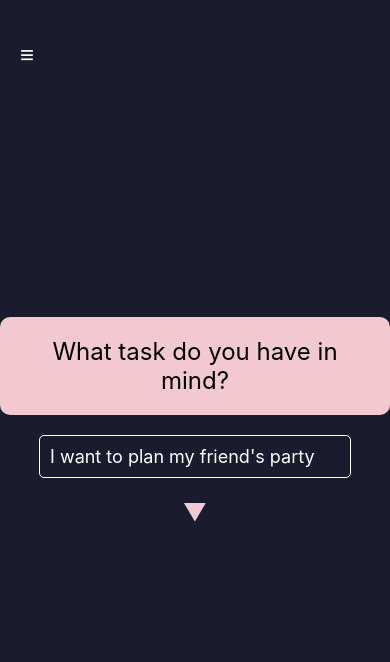
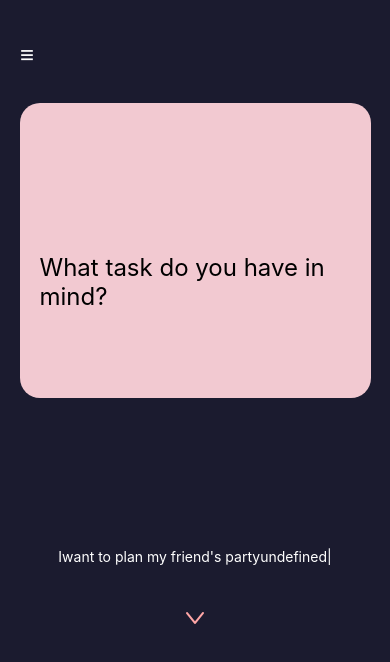
Before and after one commit to BenjaminL15/AI-Productivity-App, a React Native app in the folder application/: screen / in a window 390 px wide. Shown: the top 662 px of the page. Built offline with nearby package versions, Linux system fonts and the light colour scheme.

Commit message:
TaskStart
Creating a basic taskstart with some text animation

```diff
--- a/application/screens/taskStart.js
+++ b/application/screens/taskStart.js
@@ -1,7 +1,44 @@
-import React from 'react';
+import React, {useState, useEffect } from 'react';
 import { View, Text, TextInput, StyleSheet, TouchableOpacity } from 'react-native';
+import { AntDesign } from '@expo/vector-icons';
 
 const taskStart = () => {
+    const [displayedText, setDisplayedText] = useState('');
+    const [showCursor, setShowCursor] = useState(true);
+    const exampleTasks = [
+        "I want to plan my friend's party",
+        "I want to send emails to my co-workers",
+        "I need to study for my exam",
+        "I want to buy a father's day gift"
+    ]
+    const [currentTaskIndex, setCurrentTaskIndex] = useState(0);
+
+    useEffect(() => {
+      let index = 0;
+      setDisplayedText('');
+      const typeInterval = setInterval(() => {
+        setDisplayedText((prev) => prev + exampleTasks[currentTaskIndex][index]);
+        index++;
+        if (index === exampleTasks[currentTaskIndex].length) {
+          clearInterval(typeInterval);
+        }
+      }, 50);
+
+      const cursorInterval = setInterval(() => {
+        setShowCursor((prev) => !prev);
+      }, 500);
+
+      const changeTaskTimeout = setTimeout(() => {
+        setCurrentTaskIndex((prevIndex) => (prevIndex + 1) % exampleTasks.length);
+      }, 6000);
+
+      return () => {
+        clearInterval(typeInterval);
+        clearInterval(cursorInterval);
+        clearTimeout(changeTaskTimeout);
+      };
+    }, [currentTaskIndex]);
+
     return (
         <View style={styles.container}>
           <View style={styles.menuIcon}>
@@ -10,14 +47,13 @@ const taskStart = () => {
           <View style={styles.taskContainer}>
             <Text style={styles.taskText}>What task do you have in mind?</Text>
           </View>
-      <TextInput
-        style={styles.input}
-        placeholder="I want to plan my friend's party"
-        placeholderTextColor="#fff"
-      />
-      <TouchableOpacity style={styles.arrowContainer}>
-        <Text style={styles.arrow}>▼</Text>
-      </TouchableOpacity>
+        <Text style={styles.exampleTask}>
+            {displayedText}
+            {showCursor && <Text>|</Text>}
+        </Text>
+          <View style={styles.arrowContainer}>
+            <AntDesign name="down" size={24} color="#FFA6A6" />
+          </View>
         </View>
       );
     };
@@ -41,31 +77,25 @@ const styles = StyleSheet.create({
   taskContainer: {
     backgroundColor: '#f2c9d1',
     padding: 20,
-    borderRadius: 10,
-    marginBottom: 20,
+    borderRadius: 20,
+    bottom: 150,
+    height: '35%',
+    width: '90%',
+    alignItems: 'center',
   },
   taskText: {
     color: '#000',
     fontSize: 24,
-    textAlign: 'center',
-  },
-  input: {
-    width: '80%',
-    padding: 10,
-    borderColor: '#fff',
-    borderWidth: 1,
-    borderRadius: 5,
-    color: '#fff',
-    fontSize: 18,
-    marginBottom: 20,
+    top: 130,
   },
   arrowContainer: {
     alignItems: 'center',
+    top: 40,
   },
-  arrow: {
-    color: '#f2c9d1',
-    fontSize: 24,
-  },
+  exampleTask: {
+    color: 'white',
+    fontSize: '20',
+  }
 });
 
 export default taskStart;
```
Lines whose indentation alone changed are shown as unchanged.
